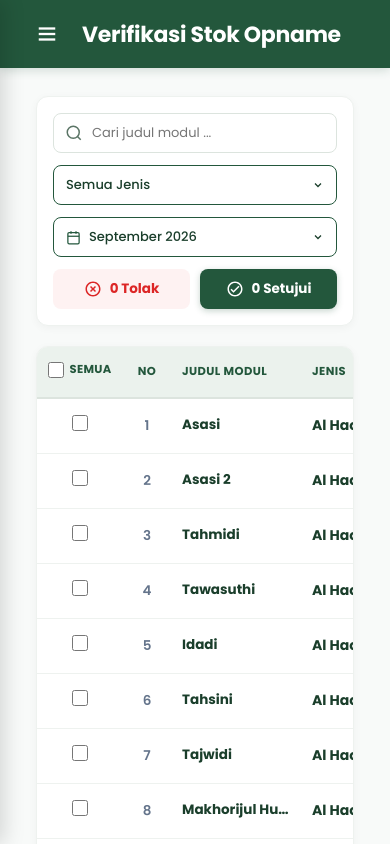
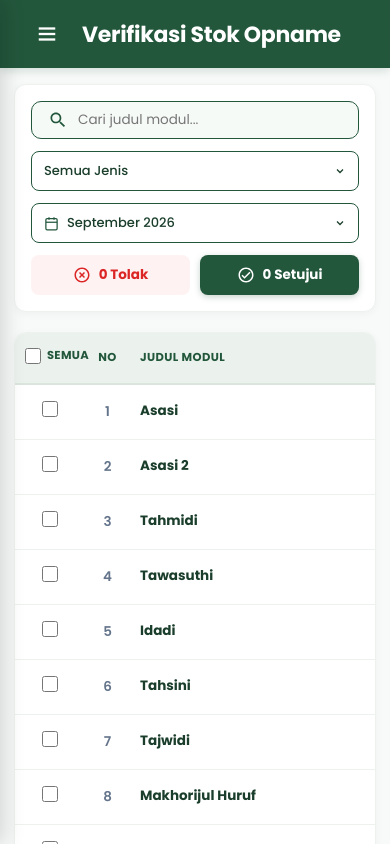
Before and after one commit to yohanaabigaill/Inventory-Pembelajaran, a React (Vite) app: page /verifikasi-stok-opname in a window 390 px wide. Shown: the top 844 px of the page. Built offline with nearby package versions, Linux system fonts and the light colour scheme.

Commit message:
perbaiki responsif di tablet

```diff
--- a/src/index.css
+++ b/src/index.css
@@ -103,8 +103,8 @@ select option:active {
   to { opacity: 1; }
 }
 
-/* Mobile Media Queries */
-@media (max-width: 768px) {
+/* Mobile & Tablet */
+@media (max-width: 1368px) {
   .hamburger-btn {
     display: flex !important;
     align-items: center;
@@ -194,12 +194,6 @@ select option:active {
     box-sizing: border-box !important;
   }
 
-  .select-responsive {
-    width: 100% !important;
-    max-width: 100% !important;
-    box-sizing: border-box !important;
-  }
-
   .btn-add-responsive {
     width: 100% !important;
     justify-content: center !important;
@@ -263,11 +257,6 @@ select option:active {
 
   .modal-form-grid2 > * {
     grid-column: span 1 !important;
-  }
-
-  .modal-two-col-responsive {
-    grid-template-columns: 1fr !important;
-    gap: 14px !important;
   }
 
   .pagination-responsive {
@@ -395,6 +384,11 @@ select option:active {
     box-sizing: border-box !important;
     justify-content: center !important;
   }
+
+  .calendar-picker-popup {
+    right: 0 !important;
+    left: auto !important;
+  }
 }
 
 .modul-masuk-desktop-table {
--- a/src/pages/VerifikasiStokOpname.jsx
+++ b/src/pages/VerifikasiStokOpname.jsx
@@ -9,6 +9,7 @@ import ErrorOutlineOutlinedIcon from '@mui/icons-material/ErrorOutlineOutlined';
 import CancelOutlinedIcon from '@mui/icons-material/CancelOutlined';
 import CloseOutlinedIcon from '@mui/icons-material/CloseOutlined';
 import RefreshOutlinedIcon from '@mui/icons-material/RefreshOutlined';
+import SearchOutlinedIcon from '@mui/icons-material/SearchOutlined';
 
 const MONTH_NAMES = [
   'Januari',
@@ -250,6 +251,7 @@ function MonthYearCalendarPicker({
 
       {isOpen && (
         <div
+          className="calendar-picker-popup"
           style={{
             position: 'absolute',
             top: 'calc(100% + 6px)',
@@ -260,6 +262,7 @@ function MonthYearCalendarPicker({
             boxShadow: '0 12px 30px -4px rgba(0, 0, 0, 0.16)',
             zIndex: 9999,
             width: '270px',
+            maxWidth: 'calc(100vw - 32px)',
             padding: '16px',
             boxSizing: 'border-box'
           }}
@@ -496,6 +499,8 @@ export default function VerifikasiStokOpname() {
   const [monthlyData, setMonthlyData] = useState(getInitialMonthlyVerificationData);
 
   const [searchQuery, setSearchQuery] = useState('');
+  const [isSearchHovered, setIsSearchHovered] = useState(false);
+  const [isSearchFocused, setIsSearchFocused] = useState(false);
   const [selectedCategory, setSelectedCategory] = useState('Semua Jenis');
   const [currentPage, setCurrentPage] = useState(1);
   const itemsPerPage = 10;
@@ -534,10 +539,6 @@ export default function VerifikasiStokOpname() {
       }
     };
   }, []);
-
-  useEffect(() => {
-    setSelectedItemIds(new Set());
-  }, [periodKey]);
 
   // Ambil data periode aktif
   const currentPeriodData = useMemo(() => {
@@ -778,7 +779,7 @@ export default function VerifikasiStokOpname() {
         />
 
         {/* Content Body */}
-        <main style={styles.contentBody}>
+        <main className="content-body-responsive" style={styles.contentBody}>
           {/* Toast Notification */}
           {notification && (
             <div
@@ -866,14 +867,30 @@ export default function VerifikasiStokOpname() {
           <div className="filter-card-responsive" style={styles.filterCard}>
             <div className="filter-left-responsive" style={styles.filterLeft}>
               {/* Search Bar */}
-              <div className="search-wrapper-responsive" style={styles.searchWrapper}>
-                <svg width="18" height="18" viewBox="0 0 24 24" fill="none" stroke="#5b7566" strokeWidth="2" style={styles.searchIcon}>
-                  <circle cx="11" cy="11" r="8" />
-                  <line x1="21" y1="21" x2="16.65" y2="16.65" />
-                </svg>
+              <div
+                style={{
+                  ...styles.searchWrapper,
+                  boxShadow: isSearchFocused
+                    ? '0 0 0 3px rgba(35, 87, 60, 0.15)'
+                    : isSearchHovered
+                    ? '0 0 0 3px rgba(35, 87, 60, 0.1)'
+                    : 'none',
+                  borderColor: '#23573c'
+                }}
+                onMouseEnter={() => setIsSearchHovered(true)}
+                onMouseLeave={() => setIsSearchHovered(false)}
+                onFocus={() => setIsSearchFocused(true)}
+                onBlur={(e) => {
+                  if (!e.currentTarget.contains(e.relatedTarget)) {
+                    setIsSearchFocused(false);
+                  }
+                }}
+                className="search-wrapper-responsive"
+              >
+                <SearchOutlinedIcon sx={{ color: '#23573c', fontSize: 20, flexShrink: 0 }} />
                 <input
                   type="text"
-                  placeholder="Cari judul modul ..."
+                  placeholder="Cari judul modul..."
                   value={searchQuery}
                   onChange={(e) => {
                     setSearchQuery(e.target.value);
@@ -882,6 +899,27 @@ export default function VerifikasiStokOpname() {
                   className="search-input-responsive"
                   style={styles.searchInput}
                 />
+                {searchQuery && (
+                  <button
+                    type="button"
+                    onClick={() => {
+                      setSearchQuery('');
+                      setCurrentPage(1);
+                    }}
+                    style={{
+                      background: 'transparent',
+                      border: 'none',
+                      cursor: 'pointer',
+                      color: '#64748b',
+                      display: 'flex',
+                      alignItems: 'center',
+                      padding: 0
+                    }}
+                    aria-label="Hapus pencarian"
+                  >
+                    <CloseOutlinedIcon sx={{ fontSize: 16 }} />
+                  </button>
+                )}
               </div>
 
               {/* Dropdown Jenis Modul */}
@@ -893,7 +931,7 @@ export default function VerifikasiStokOpname() {
                 }}
                 options={KATEGORI_OPTIONS}
                 className="select-wrapper-responsive"
-                style={{ width: '145px', flexShrink: 0 }}
+                style={{ minWidth: '155px', flex: '0 1 auto' }}
                 selectStyle={styles.customSelect}
                 arrowColor="#1a3e2b"
               />
@@ -909,7 +947,7 @@ export default function VerifikasiStokOpname() {
                   setCurrentPage(1);
                 }}
                 className="select-wrapper-responsive"
-                style={{ width: '175px', flexShrink: 0 }}
+                style={{ minWidth: '185px', flex: '0 1 auto' }}
                 selectStyle={styles.customSelect}
               />
             </div>
@@ -1013,18 +1051,18 @@ export default function VerifikasiStokOpname() {
             <div style={styles.tableResponsive}>
               <table style={styles.table}>
                 <colgroup>
-                  <col style={{ width: '85px' }} />
-                  <col style={{ width: '50px' }} />
-                  <col />
-                  <col style={{ width: '120px' }} />
+                  <col style={{ width: '70px' }} />
+                  <col style={{ width: '45px' }} />
+                  <col style={{ width: '265px' }} />
+                  <col style={{ width: '165px' }} />
                   <col style={{ width: '105px' }} />
                   <col style={{ width: '105px' }} />
-                  <col style={{ width: '75px' }} />
-                  <col style={{ width: '180px' }} />
+                  <col style={{ width: '85px' }} />
+                  <col style={{ width: '200px' }} />
                 </colgroup>
                 <thead>
                   <tr style={styles.thRow}>
-                    <th style={{ ...styles.th, textAlign: 'center', whiteSpace: 'nowrap' }}>
+                    <th style={{ ...styles.th, width: '70px', textAlign: 'center', whiteSpace: 'nowrap' }}>
                       <label
                         style={{
                           display: 'inline-flex',
@@ -1064,13 +1102,13 @@ export default function VerifikasiStokOpname() {
                         </span>
                       </label>
                     </th>
-                    <th style={{ ...styles.th, textAlign: 'center' }}>NO</th>
-                    <th style={styles.th}>JUDUL MODUL</th>
-                    <th style={{ ...styles.th, paddingRight: '4px' }}>JENIS</th>
-                    <th style={{ ...styles.th, textAlign: 'center' }}>STOK SISTEM</th>
-                    <th style={{ ...styles.th, textAlign: 'center' }}>INPUT FISIK</th>
-                    <th style={{ ...styles.th, textAlign: 'center' }}>SELISIH</th>
-                    <th style={{ ...styles.th, textAlign: 'center', paddingRight: '16px' }}>STATUS</th>
+                    <th style={{ ...styles.th, width: '45px', textAlign: 'center' }}>NO</th>
+                    <th style={{ ...styles.th, width: '265px' }}>JUDUL MODUL</th>
+                    <th style={{ ...styles.th, width: '165px' }}>JENIS</th>
+                    <th style={{ ...styles.th, width: '105px', textAlign: 'center' }}>STOK SISTEM</th>
+                    <th style={{ ...styles.th, width: '105px', textAlign: 'center' }}>INPUT FISIK</th>
+                    <th style={{ ...styles.th, width: '85px', textAlign: 'center' }}>SELISIH</th>
+                    <th style={{ ...styles.th, width: '200px', textAlign: 'center', paddingRight: '20px' }}>STATUS</th>
                   </tr>
                 </thead>
                 <tbody>
@@ -1122,13 +1160,13 @@ export default function VerifikasiStokOpname() {
 
                           {/* JUDUL MODUL */}
                           <td style={styles.td}>
-                            <div style={styles.moduleNameMain} title={item.nama}>
+                            <div style={styles.moduleNameMain}>
                               {item.nama}
                             </div>
                           </td>
 
                           {/* JENIS */}
-                          <td style={{ ...styles.td, paddingRight: '4px' }}>
+                          <td style={styles.td}>
                             <span style={styles.jenisTextPlainBold}>{item.kategori}</span>
                           </td>
 
@@ -1178,7 +1216,7 @@ export default function VerifikasiStokOpname() {
                           </td>
 
                           {/* STATUS */}
-                          <td style={{ ...styles.td, textAlign: 'center', paddingRight: '16px' }}>
+                          <td style={{ ...styles.td, textAlign: 'center', paddingRight: '20px' }}>
                             {renderStatusBadge(item.status)}
                           </td>
                         </tr>
@@ -1412,7 +1450,7 @@ const styles = {
     backgroundColor: '#f8faf9'
   },
   contentBody: {
-    padding: '28px 36px 120px',
+    padding: '24px 32px 100px',
     display: 'flex',
     flexDirection: 'column',
     gap: '20px'
@@ -1467,39 +1505,37 @@ const styles = {
     display: 'flex',
     alignItems: 'center',
     justifyContent: 'space-between',
-    gap: '14px',
+    gap: '12px',
     boxShadow: '0 2px 8px rgba(0, 0, 0, 0.04)',
-    flexWrap: 'nowrap'
+    flexWrap: 'wrap'
   },
   filterLeft: {
     display: 'flex',
     alignItems: 'center',
     gap: '12px',
+    flex: '1 1 auto',
+    flexWrap: 'wrap'
+  },
+  searchWrapper: {
+    display: 'flex',
+    alignItems: 'center',
+    gap: '10px',
+    backgroundColor: '#f6faf7',
+    padding: '8px 16px',
+    borderRadius: '10px',
+    border: '1px solid #23573c',
     flex: 1,
-    flexWrap: 'nowrap'
-  },
-  searchWrapper: {
-    position: 'relative',
-    flex: 1,
-    minWidth: '160px'
-  },
-  searchIcon: {
-    position: 'absolute',
-    left: '12px',
-    top: '50%',
-    transform: 'translateY(-50%)'
+    minWidth: '220px',
+    transition: 'all 0.2s ease',
+    boxSizing: 'border-box'
   },
   searchInput: {
+    border: 'none',
+    outline: 'none',
+    backgroundColor: 'transparent',
+    fontSize: '13.5px',
     width: '100%',
-    height: '40px',
-    padding: '0 14px 0 38px',
-    borderRadius: '8px',
-    border: '1px solid #dce4de',
-    fontSize: '13px',
-    color: '#1e293b',
-    backgroundColor: '#ffffff',
-    outline: 'none',
-    boxSizing: 'border-box'
+    color: '#1a3e2b'
   },
   customSelect: {
     height: '40px',
@@ -1516,7 +1552,8 @@ const styles = {
   actionButtonsSuperAdmin: {
     display: 'flex',
     alignItems: 'center',
-    gap: '10px'
+    gap: '10px',
+    flexShrink: 0
   },
   btnSetujui: {
     height: '40px',
@@ -1532,7 +1569,9 @@ const styles = {
     alignItems: 'center',
     gap: '8px',
     boxShadow: '0 2px 6px rgba(35, 87, 60, 0.25)',
-    transition: 'all 0.15s ease'
+    transition: 'all 0.15s ease',
+    whiteSpace: 'nowrap',
+    flexShrink: 0
   },
   btnTolak: {
     height: '40px',
@@ -1548,7 +1587,9 @@ const styles = {
     display: 'flex',
     alignItems: 'center',
     gap: '8px',
-    transition: 'all 0.15s ease'
+    transition: 'all 0.15s ease',
+    whiteSpace: 'nowrap',
+    flexShrink: 0
   },
 
   // Table Card
@@ -1566,7 +1607,7 @@ const styles = {
   },
   table: {
     width: '100%',
-    minWidth: '850px',
+    minWidth: '980px',
     tableLayout: 'fixed',
     borderCollapse: 'collapse',
     fontSize: '13.5px',
```
